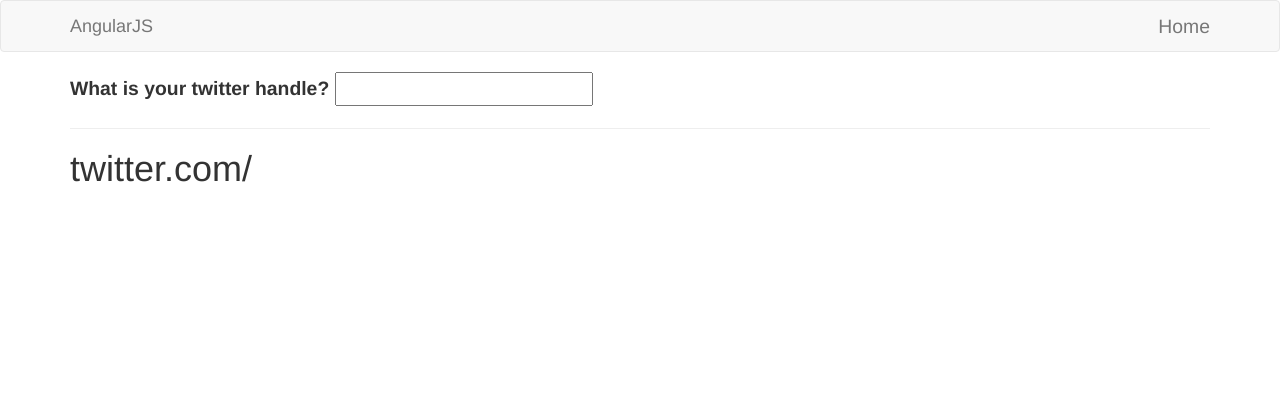
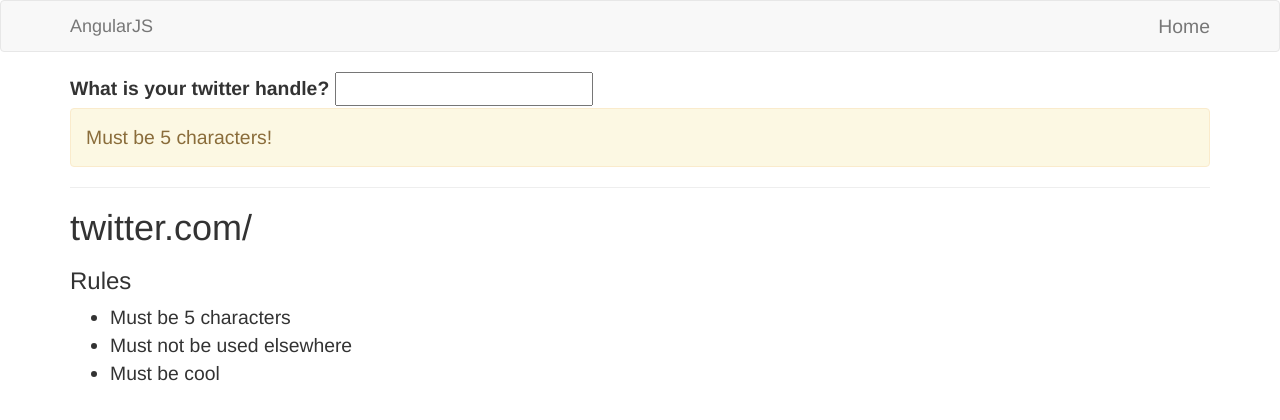
Before and after one commit to ianuzzi/angular-misc, a website: page index.htm in a window 1280 px wide. Drawn offline with nearby package versions, Linux system fonts and the light colour scheme.

Commit message:
Common Directives

```diff
--- a/app.js
+++ b/app.js
@@ -10,10 +10,16 @@
 		return $filter('lowercase')($scope.handle);
 	};
 
-	$scope.$watch('handle', function(newValue, oldValue){
-		console.info("Changed!");
-		console.log("Old:" + oldValue);
-		console.log("New:" + newValue);
-	});
+	$scope.characters = 5;
+
+	$scope.rules = [
+
+		{"rulename": "Must be 5 characters"},
+		{"rulename": "Must not be used elsewhere"},
+		{"rulename": "Must be cool"}
+
+	];
+
+	console.log($scope.rules);
 
 }]);
--- a/index.htm
+++ b/index.htm
@@ -44,9 +44,21 @@
                     <input type="text" ng-model="handle">
                 </div>
 
+                <div class="alert" ng-class="{'alert-warning': handle.length < characters, 'alert-danger': handle.length > characters}" ng-show="handle.length !== characters">
+                    Must be 5 characters!
+                </div>
+
                 <hr>
 
                 <h1>twitter.com/{{lowercasehandle()}}</h1>
+
+                <h3>Rules</h3>
+
+                <ul>
+                    <li ng-repeat="rule in rules">
+                        {{rule.rulename}}
+                    </li>
+                </ul>
 
             </div>
 
```
